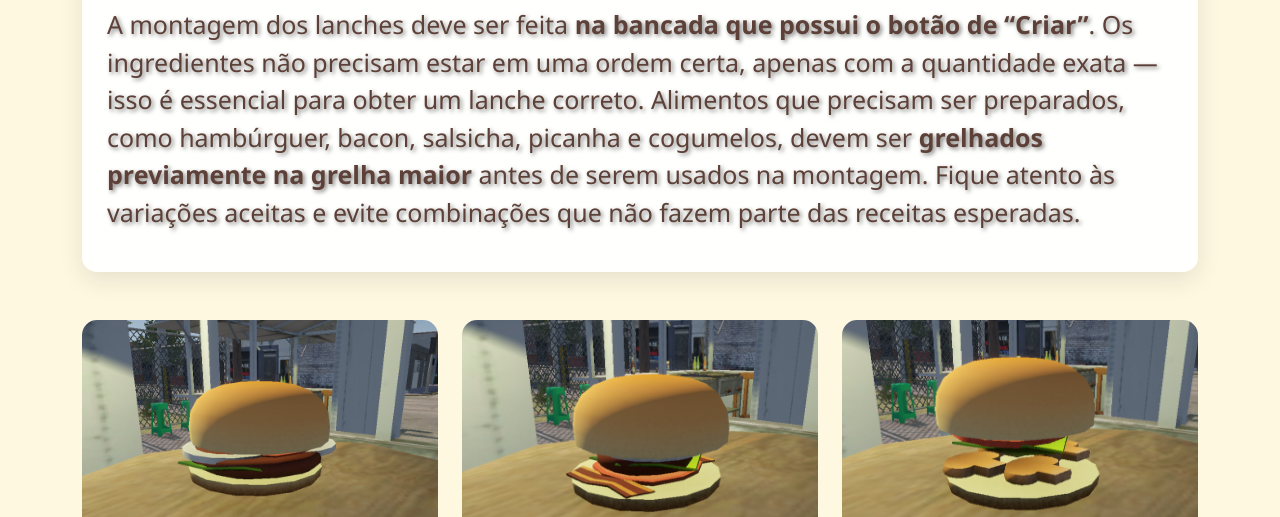
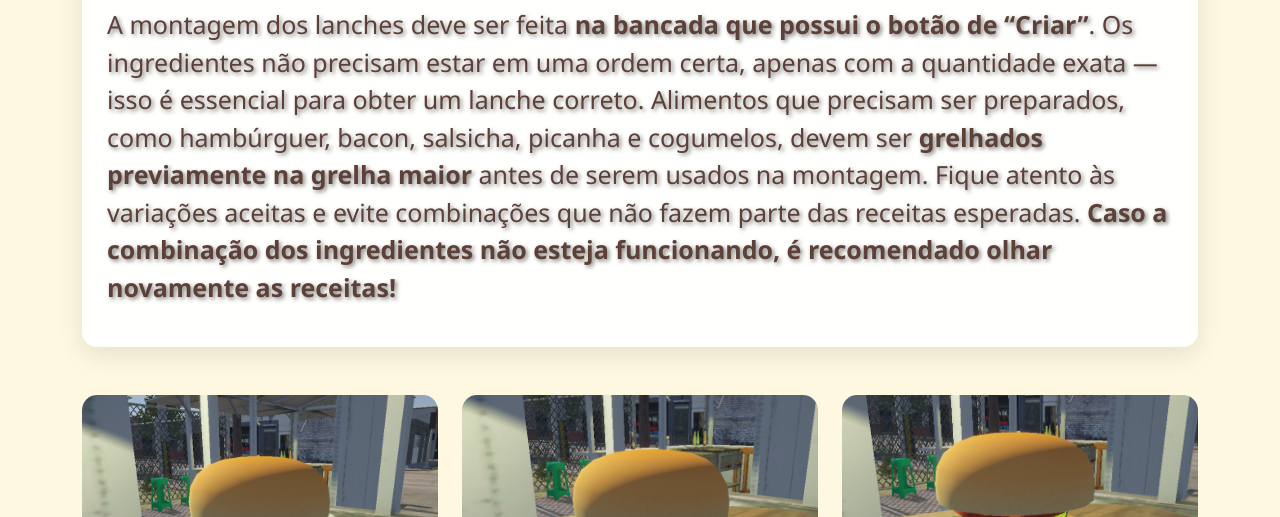
Before and after one commit to arthurmarcon1/jogo-software-educacional, a website: page frontend/receitas.html in a window 1280 px wide. Shown: the part 279-796 px from the top of the page. Drawn offline with nearby package versions, Linux system fonts and the light colour scheme.

Commit message:
feat: add recommendation for troubleshooting ingredient combinations in receitas.html

```diff
--- a/frontend/receitas.html
+++ b/frontend/receitas.html
@@ -77,6 +77,7 @@
           Alimentos que precisam ser preparados, como hambúrguer, bacon, salsicha, picanha e cogumelos, devem ser
           <strong>grelhados previamente na grelha maior</strong> antes de serem usados na montagem.
           Fique atento às variações aceitas e evite combinações que não fazem parte das receitas esperadas.
+          <strong>Caso a combinação dos ingredientes não esteja funcionando, é recomendado olhar novamente as receitas!</strong>
         </p>
       </div>
 
```
